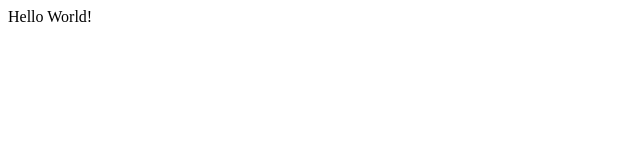
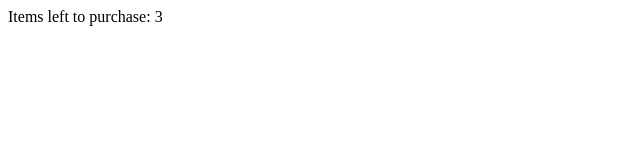
Before and after one commit to simotae14/react-joy-exercises, a React (Create React App) app: page / in a window 1280 px wide. Shown: the top 160 px of the page, without its empty margins (0-640 px from the left). Built offline with nearby package versions, Linux system fonts and the light colour scheme.

Commit message:
04 Expression Slots

```diff
--- a/public/index.html
+++ b/public/index.html
@@ -1,5 +1,11 @@
-<html>
-<body>
-  <div id="root"></div>
-</body>
+<!DOCTYPE html>
+<html lang="en">
+  <head>
+    <meta charset="UTF-8">
+    <meta name="viewport" content="width=device-width, initial-scale=1.0">
+    <title>Document</title>
+  </head>
+  <body>
+    <div id="root"></div>
+  </body>
 </html>
--- a/src/index.js
+++ b/src/index.js
@@ -1,20 +1,21 @@
 import React from 'react';
 import { createRoot } from 'react-dom/client';
 
-//// Old way:
-// const element = React.createElement(
-//   'p',
-//   {
-//     id: 'hello',
-//   },
-//   'Hello World!'
-// );
+const shoppingList = ['apple', 'banana', 'carrot'];
 
-// New way:
+// This code...
 const element = (
-  <p id="hello">
-    Hello World!
-  </p>
+  <div>
+    Items left to purchase: {shoppingList.length}
+  </div>
+);
+
+// ...is equivalent to this code:
+const compiledElement = React.createElement(
+  'div',
+  {},
+  'Items left to purchase: ',
+  shoppingList.length
 );
 
 const container = document.querySelector('#root');
```
